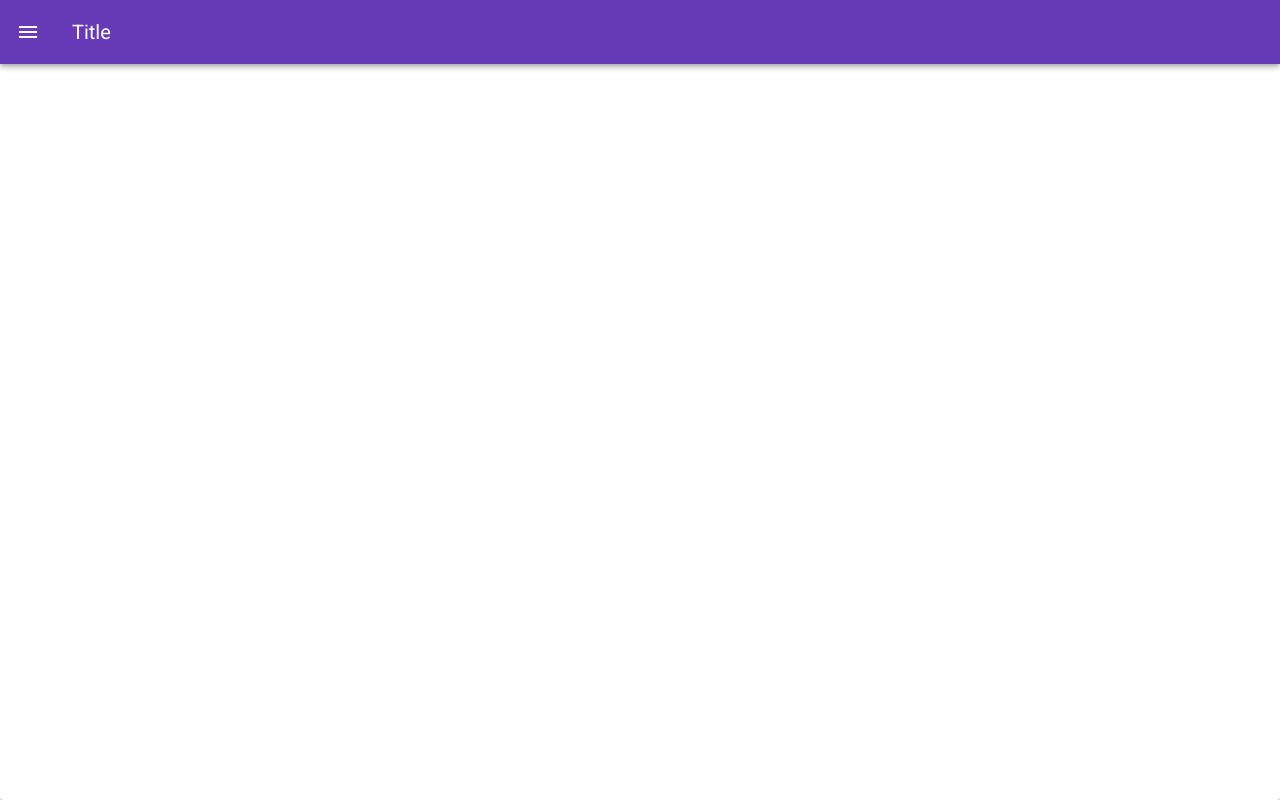
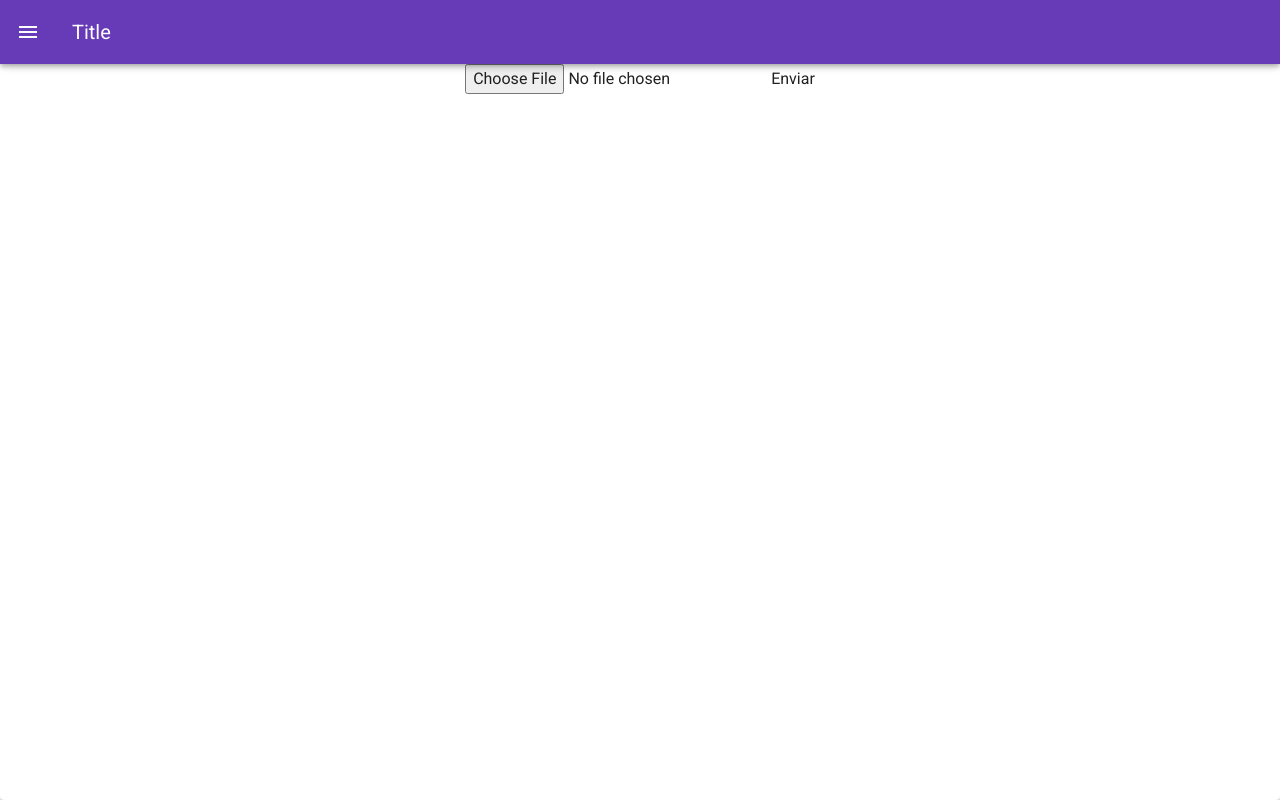
Before and after one commit to LukGaming/curso-vueJs-udemy, a Vue app in the folder router/: page / in a window 1280 px wide. Built offline with nearby package versions, Linux system fonts and the light colour scheme; what v-money, vue-session, vue2-filters would draw is missing.

Commit message:
Aprendendo a fazer upload de imagens

```diff
--- a/router/src/modules/categorias/submit.js
+++ b/router/src/modules/categorias/submit.js
@@ -7,7 +7,7 @@ export default {
             if (this.method == "create") {
                 this.$http.post(`api/categorias`, {
                     nome_categoria: this.nome_categoria,
-                    user_id: localStorage.getItem('id')
+                    user_id: localStorage.getItem('Id')
                 }).then(res => {
                     this.categoriaExists = false
                     this.v$.$reset()
--- a/router/src/modules/produtos/criarCategoria.js
+++ b/router/src/modules/produtos/criarCategoria.js
@@ -1,14 +1,14 @@
 export default {
     criar_categoria() {
         this.$http.post(`api/categorias`, {
-            id: null,
             nome_categoria: this.nova_categoria,
-            // User_Id_Creator: this.$session.get('userId')
+            user_id: localStorage.getItem('Id')
         }).then(res => {
             this.existe_categoria = false
             this.dialog = false;
             this.SnackBarOptions.snackbarMessage = "Categoria Criada com sucesso"
             this.SnackBarOptions.snackbar = true
+            this.select = this.nova_categoria
             this.nova_categoria = ""
             this.getAllCategoryes()
             return res;
--- a/router/src/views/Home.vue
+++ b/router/src/views/Home.vue
@@ -1,18 +1,21 @@
 <template>
   <div>
-
-    <div class="text-center">
+    <div class="text-center mt-16">
       <SnackBarMessageComponent :SnackBarOptions="SnackBarOptions" />
-
+      <input type="file" enctype="multipart/form-data" ref="file" />
+      <button @click="uploadFiles">Enviar</button>
+      <div v-if="image_uploaded">
+          <img :src="path_image" alt="">
+      </div>
     </div>
   </div>
 </template>
 
 <script>
-import SnackBarMessageComponent from '../utils/SnackBarMessageComponent.vue'
+import SnackBarMessageComponent from "../utils/SnackBarMessageComponent.vue";
 export default {
   components: {
-        SnackBarMessageComponent
+    SnackBarMessageComponent,
   },
 
   data() {
@@ -20,27 +23,36 @@ export default {
       SnackBarOptions: {
         snackbar: false,
         snackbarMessage: "",
+      },
+      images: [],
+      image_uploaded: false,
+      path_image: ""
+    };
+  },
+  methods: {
+    uploadFiles() {
+      this.images = this.$refs.file.files[0];
+      const formData = new FormData();
+      formData.append("file", this.images);
+      this.$http.post("api/files", formData).then((res) => {
+        this.path_image = "http://localhost:8000/"+res.data.imagem
+        this.image_uploaded = true
+      });
+    },
+  },
+  created() {
+    if (this.$route.query.register) {
+      this.SnackBarOptions.snackbarMessage = "Cadastro efetuado com sucesso!";
+      this.SnackBarOptions.snackbar = true;
     }
 
+    if (this.$route.query.loginSucess) {
+      this.SnackBarOptions.snackbarMessage = "Login efetuado com sucesso!";
+      this.SnackBarOptions.snackbar = true;
     }
   },
-    created() {
-
-         if (this.$route.query.register) {
-             this.SnackBarOptions.snackbarMessage = "Cadastro efetuado com sucesso!"
-            this.SnackBarOptions.snackbar = true
-         }
-
-
-        if (this.$route.query.loginSucess) {
-            this.SnackBarOptions.snackbarMessage = "Login efetuado com sucesso!"
-            this.SnackBarOptions.snackbar = true
-        }
-    },
-
 };
 </script>
 
 <style scoped>
-
 </style>
```
Lines whose indentation alone changed are shown as unchanged.
